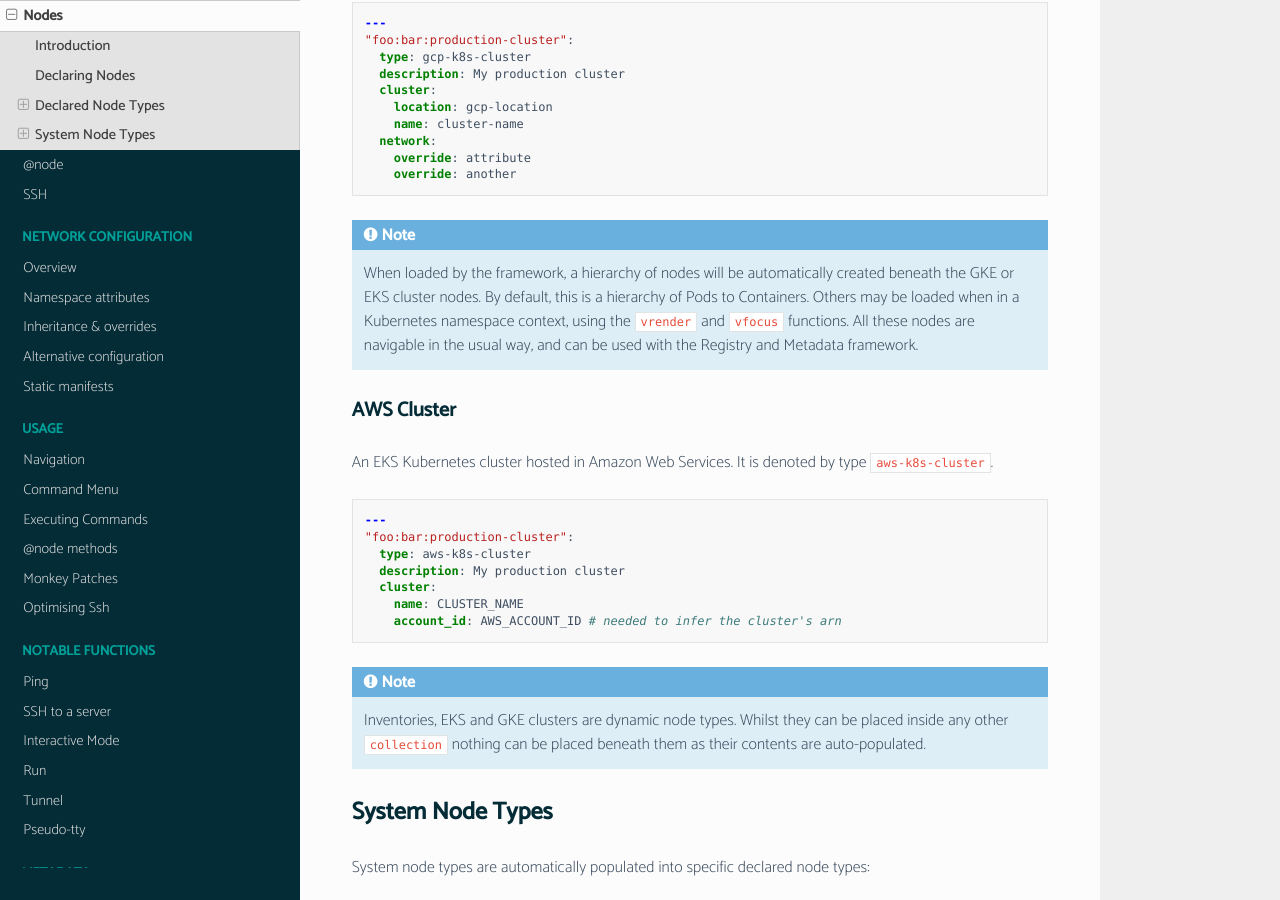
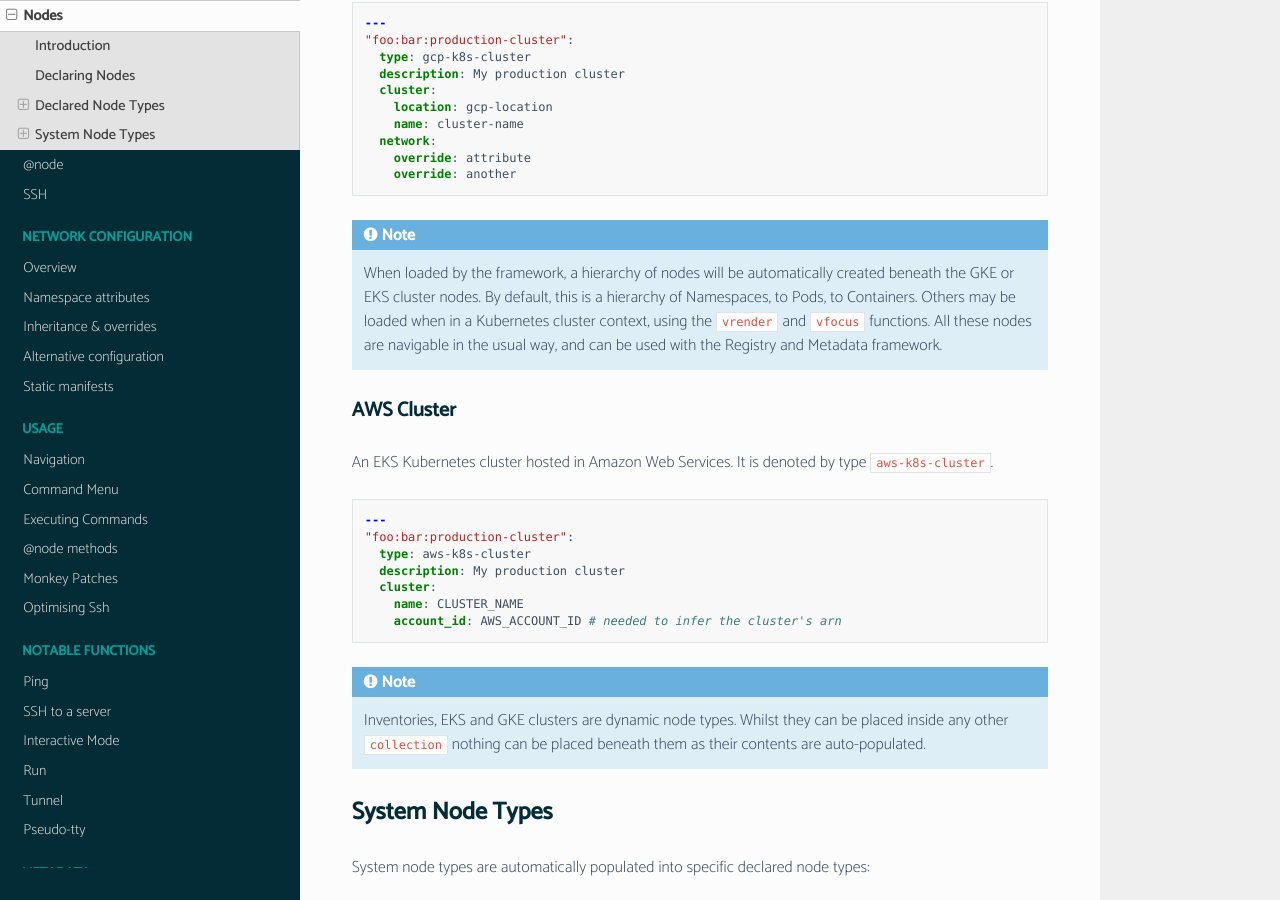
Before and after one commit to webzakimbo/bcome-read-the-docs, a Sphinx documentation site: the page built from docs/source/core-concepts/nodes.rst, in a window 1280 px wide and 900 px high, scrolled down 4202 px. Built offline with Sphinx 7.4.7 and the Read the Docs theme 2.0.0, drawn with Linux system fonts in a browser that asks for light colours; pages that are not in the unit, such as notebooks, are missing from menus.

Commit message:
correction

```diff
--- a/docs/source/core-concepts/nodes.rst
+++ b/docs/source/core-concepts/nodes.rst
@@ -202,7 +202,7 @@ A GKE Kubernetes Cluster, hosted in Google Cloud Platform. It is denoted by type
 
 .. note::
 
-   When loaded by the framework, a hierarchy of nodes will be automatically created beneath the GKE or EKS cluster nodes. By default, this is a hierarchy of Pods to Containers.  Others may be loaded when in a Kubernetes namespace context, using the ``vrender`` and ``vfocus`` functions. All these nodes are navigable in the usual way, and can be used with the Registry and Metadata framework.
+   When loaded by the framework, a hierarchy of nodes will be automatically created beneath the GKE or EKS cluster nodes. By default, this is a hierarchy of Namespaces, to Pods, to Containers.  Others may be loaded when in a Kubernetes cluster context, using the ``vrender`` and ``vfocus`` functions. All these nodes are navigable in the usual way, and can be used with the Registry and Metadata framework.
 
 AWS Cluster
 ^^^^^^^^^^^
```
